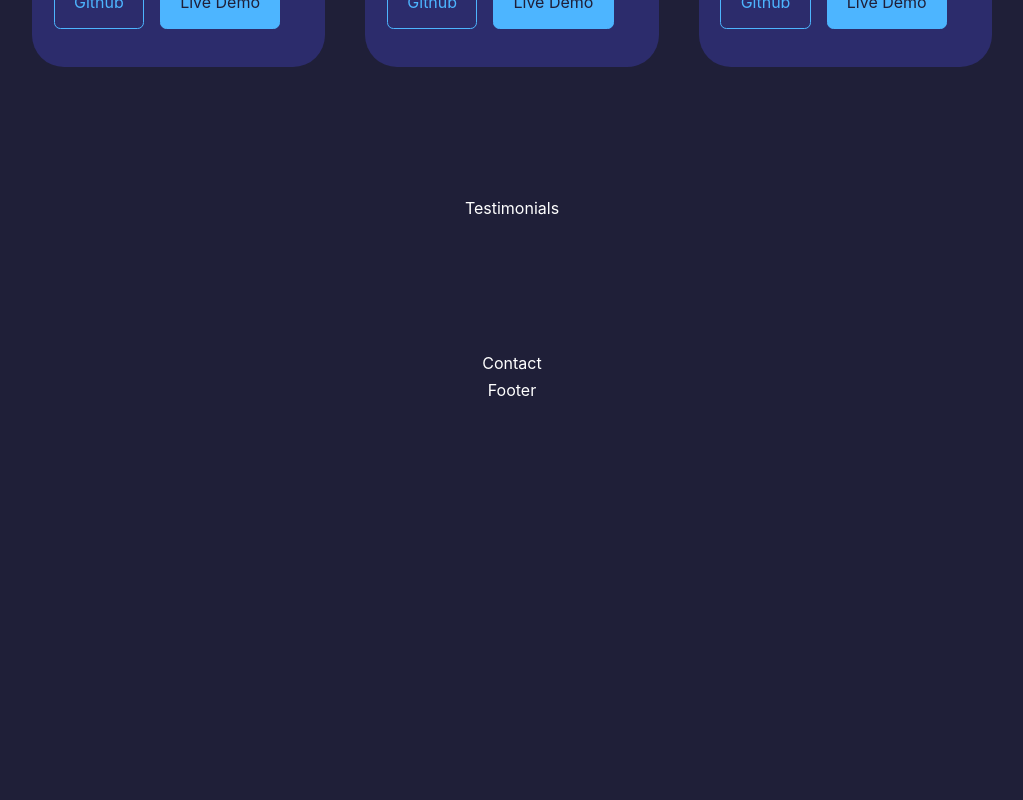
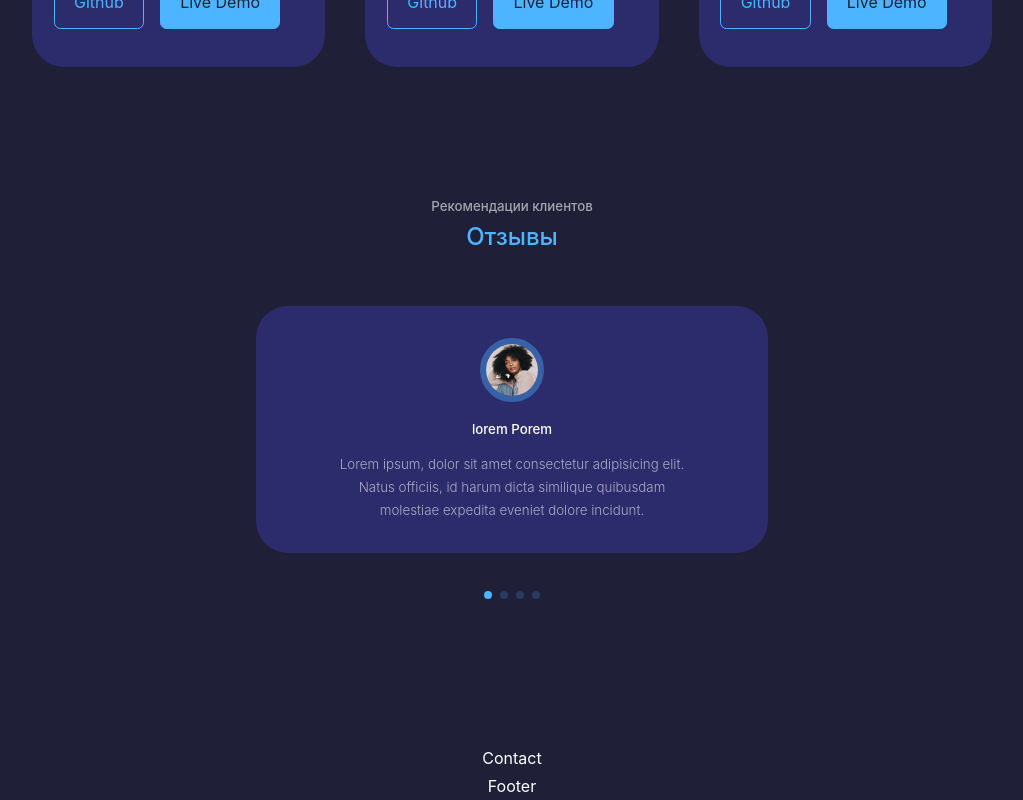
Before and after one commit to Butterzzz/personal-portfolio, a React (Create React App) app: page / in a window 1280 px wide. Shown: the part 3976-4776 px from the top of the page, without its empty margins (128-1151 px from the left). Before the commit the page ends 4380 px from the top, so only its background shows below. Built offline with nearby package versions, Linux system fonts and the light colour scheme.

Commit message:
feat: Testimonials component completed

```diff
--- a/package.json
+++ b/package.json
@@ -10,6 +10,7 @@
     "react-dom": "^18.2.0",
     "react-icons": "^4.6.0",
     "react-scripts": "5.0.1",
+    "swiper": "^8.4.4",
     "web-vitals": "^2.1.4"
   },
   "scripts": {
--- a/src/components/about/About.jsx
+++ b/src/components/about/About.jsx
@@ -15,7 +15,7 @@ function About() {
             <div className="container about__container">
                 <div className="about__me">
                     <div className="about__me-image">
-                        <img src={ME} alt="About Image" />
+                        <img src={ME} alt="about" />
                     </div>
                 </div>
                 <div className="about__content">
--- a/src/components/header/Header.jsx
+++ b/src/components/header/Header.jsx
@@ -6,7 +6,7 @@ import HeaderSocials from './HeaderSocials';
 
 function Header() {
     return (
-        <header>
+        <header id="home">
             <div className="container header__container">
                 <h5>Привет, меня зовут</h5>
                 <h1>Гринченко Сергей</h1>
--- a/src/components/nav/Nav.jsx
+++ b/src/components/nav/Nav.jsx
@@ -5,11 +5,11 @@ import { BiBook, BiMessageSquareDetail } from 'react-icons/bi';
 import { RiServiceLine } from 'react-icons/ri';
 
 function Nav() {
-    const[activeNav, setActiveNav] = useState('#');
+    const[activeNav, setActiveNav] = useState('#home');
 
     return (
         <nav>
-            <a href="#" className={activeNav === '#' ? 'active' : ''} onClick={() => setActiveNav('#')}><AiFillHome /></a>
+            <a href="#home" className={activeNav === '#home' ? 'active' : ''} onClick={() => setActiveNav('#home')}><AiFillHome /></a>
             <a href="#about" className={activeNav === '#about' ? 'active' : ''} onClick={() => setActiveNav('#about')}><AiOutlineUser /></a>
             <a href="#experience" className={activeNav === '#experience' ? 'active' : ''} onClick={() => setActiveNav('#experience')}><BiBook /></a>
             <a href="#services" className={activeNav === '#services' ? 'active' : ''} onClick={() => setActiveNav('#services')}><RiServiceLine /></a>
--- a/src/components/testimonials/Testimonials.jsx
+++ b/src/components/testimonials/Testimonials.jsx
@@ -1,9 +1,70 @@
 import React from "react";
 import './testimonials.css';
+import AVTR1 from '../../assets/avatar1.jpg';
+import AVTR2 from '../../assets/avatar2.jpg';
+import AVTR3 from '../../assets/avatar3.jpg';
+import AVTR4 from '../../assets/avatar4.jpg';
+
+// import Swiper core and required modules
+import { Pagination } from 'swiper';
+import { Swiper, SwiperSlide } from 'swiper/react';
+
+// Import Swiper styles
+import 'swiper/css';
+import 'swiper/css/pagination';
+
+const data = [
+    {
+        avatar: AVTR1,
+        name: 'lorem Porem',
+        review: 'Lorem ipsum, dolor sit amet consectetur adipisicing elit. Natus officiis, id harum dicta similique quibusdam molestiae expedita eveniet dolore incidunt.',
+    },
+    {
+        avatar: AVTR2,
+        name: 'lorem Porem',
+        review: 'Lorem ipsum, dolor sit amet consectetur adipisicing elit. Natus officiis, id harum dicta similique quibusdam molestiae expedita eveniet dolore incidunt.',
+    },
+    {
+        avatar: AVTR3,
+        name: 'lorem Porem',
+        review: 'Lorem ipsum, dolor sit amet consectetur adipisicing elit. Natus officiis, id harum dicta similique quibusdam molestiae expedita eveniet dolore incidunt.',
+    },
+    {
+        avatar: AVTR4,
+        name: 'lorem Porem',
+        review: 'Lorem ipsum, dolor sit amet consectetur adipisicing elit. Natus officiis, id harum dicta similique quibusdam molestiae expedita eveniet dolore incidunt.',
+    },
+]
 
 function Testimonials() {
     return (
-        <section id="testimonials">Testimonials</section>
+        <section id="testimonials">
+            <h5>Рекомендации клиентов</h5>
+            <h2>Отзывы</h2>
+
+            <Swiper className="container testimonial__container"
+                // install Swiper modules
+                modules={ [Pagination] }
+                spaceBetween={40}
+                slidesPerView={1}
+                pagination={{ clickable: true }}
+            >
+                {
+                    data.map(({ avatar, name, review }, index) => {
+                        return (
+                            <SwiperSlide key={index} className="testimonial">
+                                <div className="client__avatar">
+                                    <img src={avatar} alt="Avatar1" />
+                                </div>
+                                <h5 className="client__name">{name}</h5>
+                                <small className="client__review">{review}</small>
+                            </SwiperSlide>
+                        )
+                    })
+                }
+
+            </Swiper>
+        </section>
     )
 }
 
--- a/src/components/testimonials/testimonials.css
+++ b/src/components/testimonials/testimonials.css
@@ -0,0 +1,55 @@
+.container.testimonial__container {
+    width: 40%;
+    padding-bottom: 4rem;
+}
+
+.testimonial {
+    background: var(--color-bg-variant);
+    text-align: center;
+    padding: 2rem;
+    border-radius: 2rem;
+    user-select: none;
+}
+
+.client__avatar {
+    width: 4rem;
+    aspect-ratio: 1/1;
+    overflow: hidden;
+    border-radius: 50%;
+    margin: 0 auto 1rem;
+    border: 0.4rem solid var(--color-primary-variant);
+}
+
+.client__review {
+    color: var(--color-light);
+    font-weight: 300;
+    display: block;
+    width: 80%;
+    margin: 0.8rem auto 0;
+}
+
+.swiper-pagination-clickable .swiper-pagination-bullet {
+    background: var(--color-primary);
+}
+
+/* ================ MEDIA QUERIES (MEDIUM DEVICES) ================ */
+
+@media screen and (max-width: 1024px) {
+    .container.testimonial__container {
+        width: 60%;
+    }
+
+}
+
+/* ================ MEDIA QUERIES (SMALL DEVICES) ================ */
+
+@media screen and (max-width: 600px) {
+    .container.testimonial__container {
+        width: var(--container-width-sm);
+    }
+
+    .client__review {
+        width: var(--container-width-sm);
+    }
+
+}
```
Also changed, not shown: 1 other file (tests, documents, lock files or other folders).
